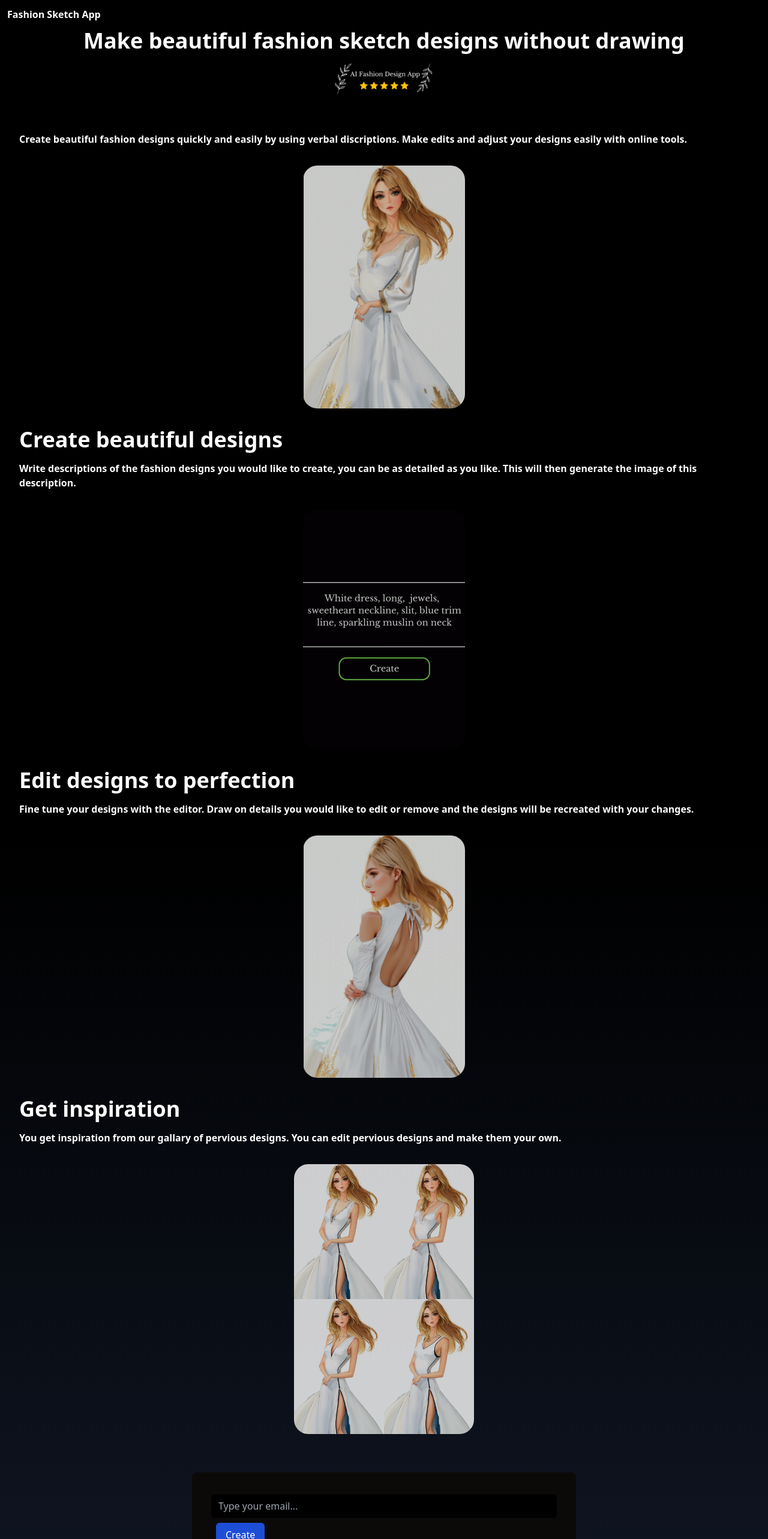
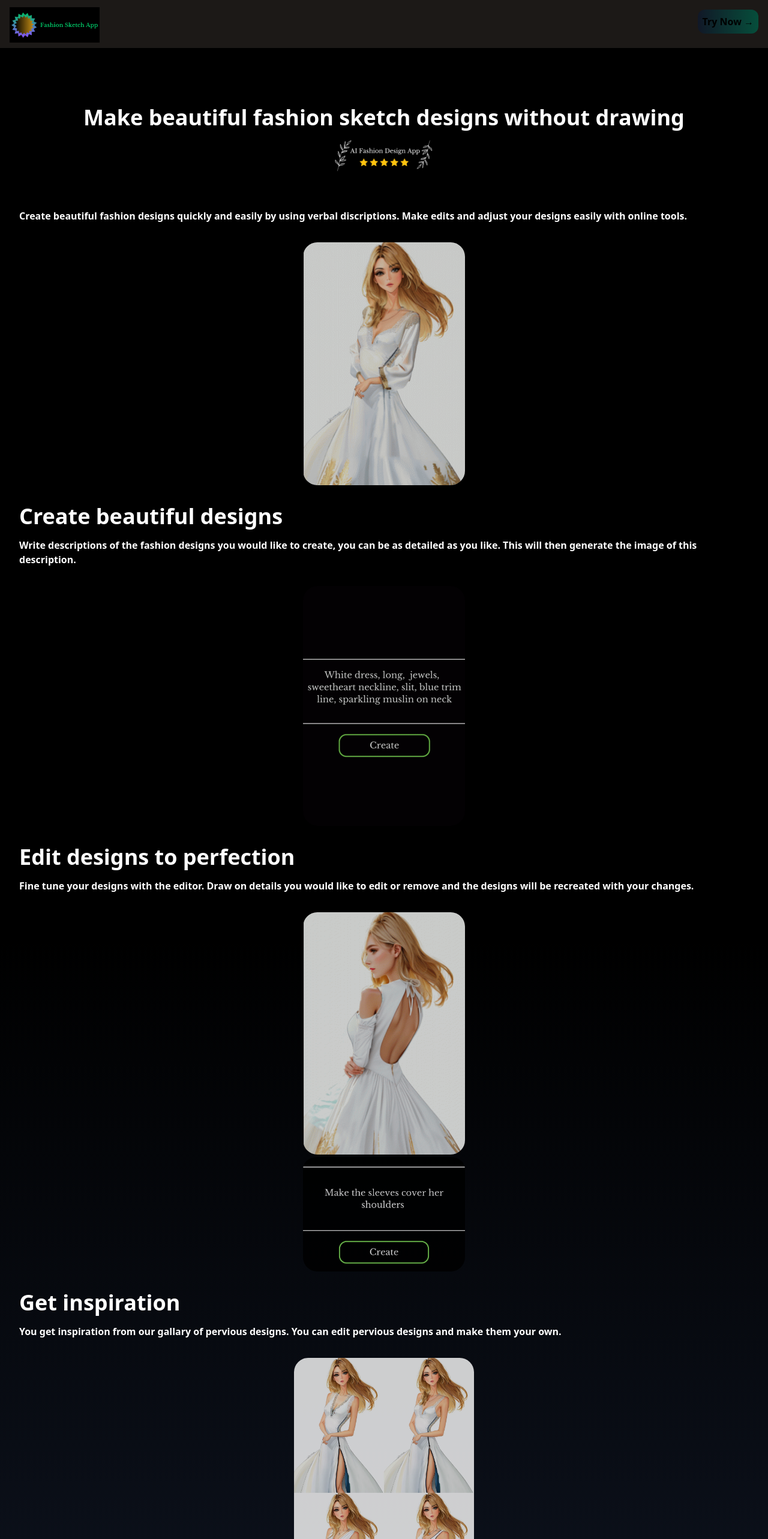
Before and after one commit to KungfuKen/fashionIllustrator, a Next.js app: page / in a window 1280 px wide. Shown: the top 2566 px of the page at 60% size. Built offline with nearby package versions, Linux system fonts and the light colour scheme.

Commit message:
UI updates additions

```diff
--- a/pages/index.js
+++ b/pages/index.js
@@ -55,22 +55,39 @@ export default function Home() {
         <Head>
           <title>Fashion Sketch App</title>
         </Head>
-        <p className="font-bold font-lg absolute text-white top-3 left-3 pb-10"> Fashion Sketch App</p>
+
+        {/* Site banner*/}
+        <div className="w-screen h-20 bg-stone-900">
+          <Image
+              className="top-3 left-4 absolute"
+              src="/Logo.png" //
+              alt="Site Logo"
+              width={150}
+              height={70}
+            />
+          <button className="font-bold font-lg bg-gradient-to-r from-gray-900 to-emerald-900
+            absolute top-4 right-4 p-2 rounded-xl">
+            Try Now →
+          </button>
+        </div>
+
         {/* Heading and Site Logo */}
-        <div className="pt-12 pb-4">
+        <div className="mt-24 pb-4">
           <h1 className="text-4xl font-sans text-white font-bold text-center">
             Make beautiful fashion sketch designs without drawing
           </h1>
           <Image
             className="mx-auto p-3"
-            src="/icon.png" // Update with your logo image path
+            src="/icon.png" //
             alt="Site Logo"
             width={200}
             height={200}
           />
         </div>
+
         {/* Info and media about app capabilities */}
         <div className="text-left p-8">
+          {/* Openning sentence describing app */}
           <p className="font-bold text-white font-lg">
             Create beautiful fashion designs quickly and easily by using verbal discriptions.
             Make edits and adjust your designs easily with online tools.
@@ -84,6 +101,8 @@ export default function Home() {
               height={500}
             />
           </div>
+
+          {/* Create designs section */}
           <h1 className="text-4xl text-white font-sans font-bold pb-4">
             Create beautiful designs
           </h1>
@@ -100,6 +119,8 @@ export default function Home() {
               height={500}
             />
           </div>
+
+          {/* Edit designs section */}
           <h1 className="text-4xl text-white font-sans font-bold pb-4">
             Edit designs to perfection
           </h1>
@@ -115,7 +136,16 @@ export default function Home() {
               width={270}
               height={500}
             />
+            <Image
+              className="mx-auto rounded-3xl opacity-80 pt-1"
+              src="/EditPrompt.png"
+              alt="Site Logo"
+              width={270}
+              height={500}
+            />
           </div>
+
+          {/* Get inspiration sentence */}
           <h1 className="text-4xl text-white font-sans font-bold pb-4">
             Get inspiration
           </h1>
```
Also changed, not shown: public/EditPrompt.png (added), public/Logo.png (added).
